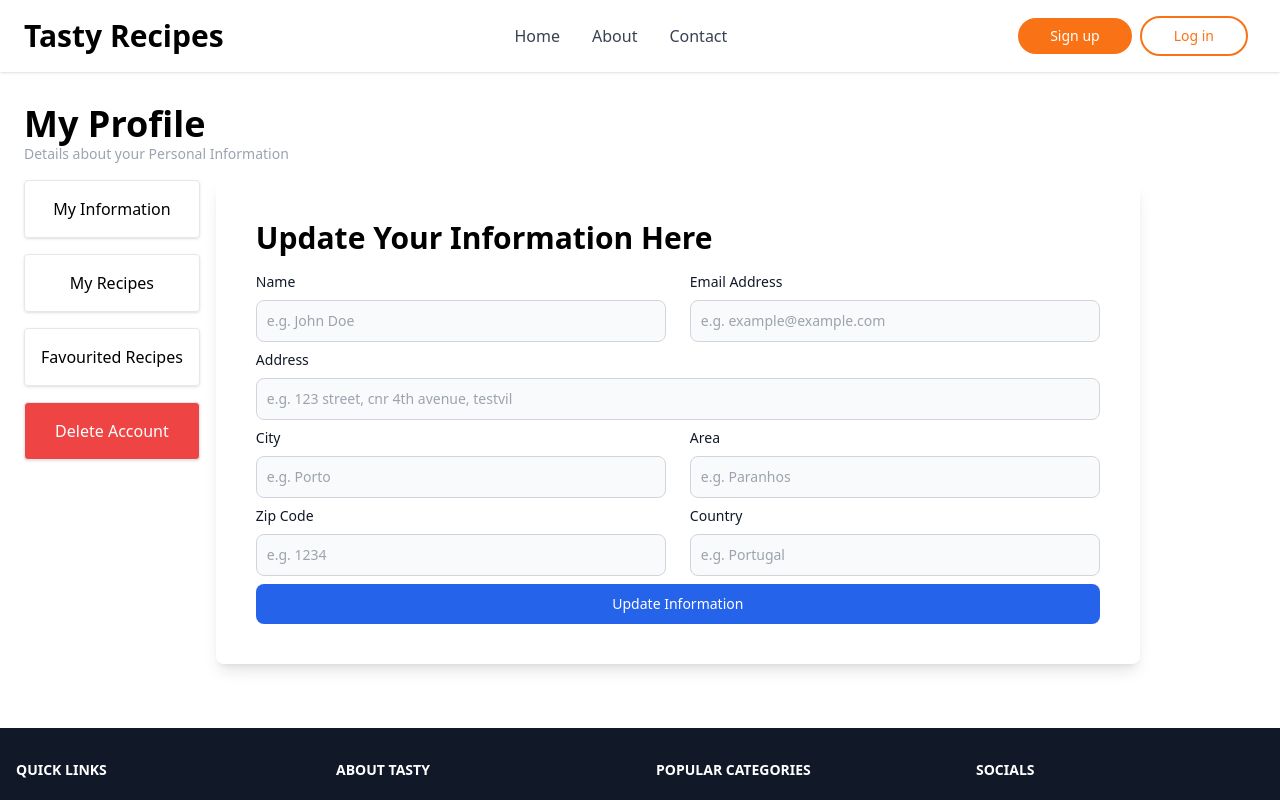
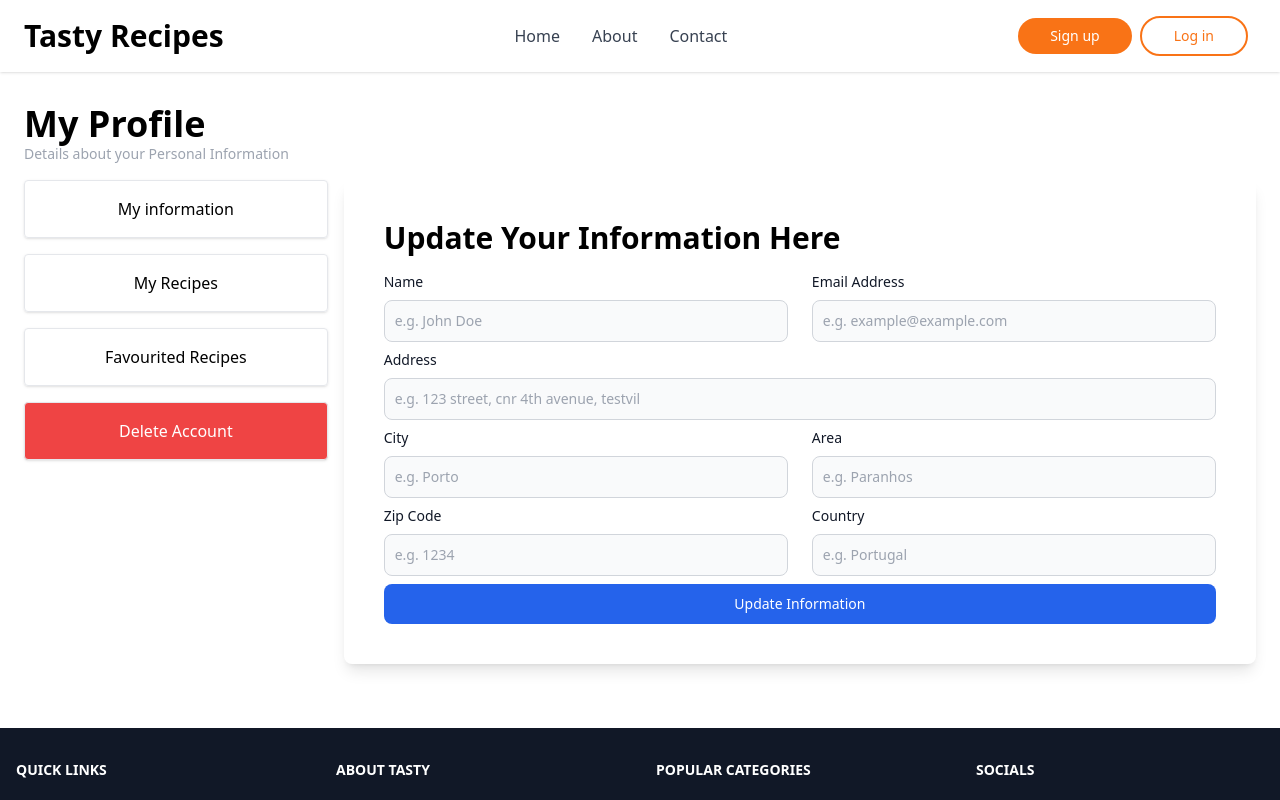
Before and after one commit to Jon-Felipe/Tasty-React, a React (Vite) app: page /profile in a window 1280 px wide. Shown: the top 800 px of the page. Built offline with nearby package versions, Linux system fonts and the light colour scheme.

Commit message:
profile link button template setup

```diff
--- a/src/components/Profile/ProfileLinkButton.tsx
+++ b/src/components/Profile/ProfileLinkButton.tsx
@@ -1,7 +1,19 @@
 import React from 'react';
 
-const ProfileLinkButton = () => {
-  return <div>ProfileLinkButton</div>;
+type Props = {
+  text: string;
+  onClick: React.MouseEventHandler<HTMLButtonElement> | undefined;
+};
+
+const ProfileLinkButton = ({ text, onClick }: Props) => {
+  return (
+    <button
+      className='block w-full border p-4 shadow rounded'
+      onClick={onClick}
+    >
+      {text}
+    </button>
+  );
 };
 
 export default ProfileLinkButton;
--- a/src/pages/Profile.tsx
+++ b/src/pages/Profile.tsx
@@ -2,11 +2,19 @@ import React from 'react';
 
 // components
 import UpdateProfileForm from '../components/Profile/UpdateProfileForm';
-import ProfileLinkButtons from '../components/Profile/ProfileLinkButtons';
+import ProfileLinkButton from '../components/Profile/ProfileLinkButton';
 
 type Props = {};
 
 const Profile = (props: Props) => {
+  const handleOnClick = () => {
+    console.log('clicked');
+  };
+
+  const handleOnDeleteAccount = () => {
+    console.log('Profile Deleted');
+  };
+
   return (
     <article className='max-w-screen-xl mx-auto py-2'>
       <h1 className='text-4xl font-bold'>My Profile</h1>
@@ -14,7 +22,20 @@ const Profile = (props: Props) => {
         Details about your Personal Information
       </p>
       <div className='flex flex-col md:flex-row gap-4 mt-2 md:mt-4'>
-        <ProfileLinkButtons />
+        <section className='basis-1/4 space-y-4'>
+          <ProfileLinkButton text='My information' onClick={handleOnClick} />
+          <ProfileLinkButton text='My Recipes' onClick={handleOnClick} />
+          <ProfileLinkButton
+            text='Favourited Recipes'
+            onClick={handleOnClick}
+          />
+          <button
+            className='block w-full border p-4 shadow rounded bg-red-500 text-white'
+            onClick={handleOnDeleteAccount}
+          >
+            Delete Account
+          </button>
+        </section>
         <UpdateProfileForm />
       </div>
     </article>
```
